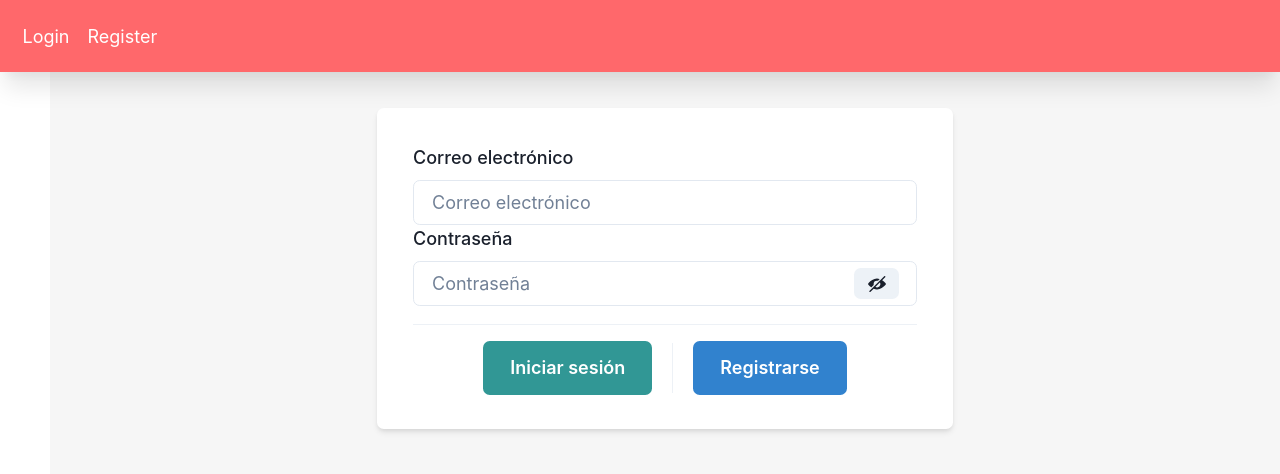
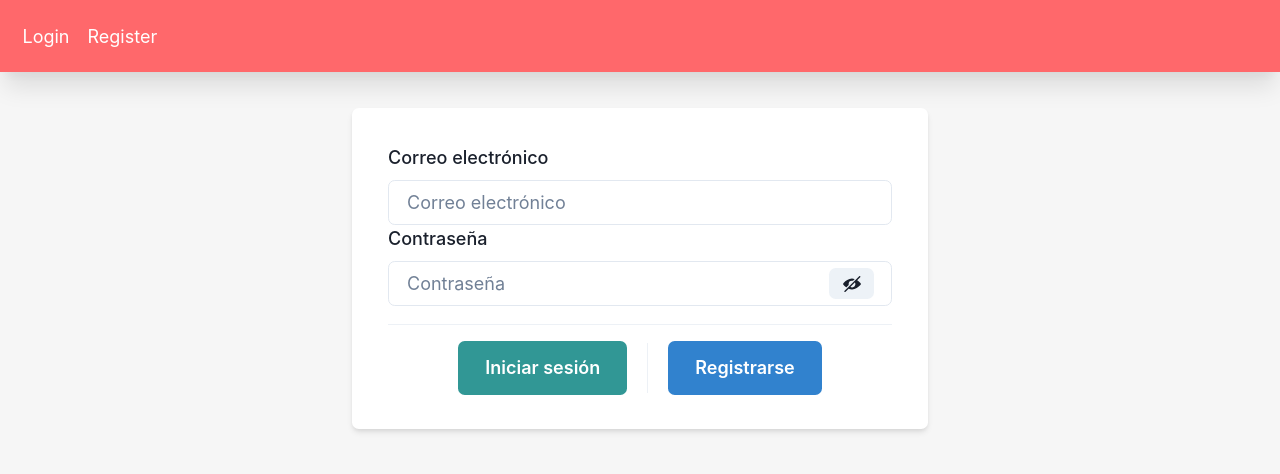
Before and after one commit to valpas312/integrador-front, a React (Vite) app: page / in a window 1280 px wide. Shown: the top 474 px of the page. Built offline with nearby package versions, Linux system fonts and the light colour scheme.

Commit message:
trabajando en detalles

```diff
--- a/src/components/layout/Layout.jsx
+++ b/src/components/layout/Layout.jsx
@@ -7,7 +7,6 @@ import SideNav from "../navbar/SideNav";
 // eslint-disable-next-line react/prop-types
 const Layout = ({ children }) => {
   const user = useSelector((state) => state.user.value);
-  const token = useSelector((state) => state.token.value);
 
   const { isOpen, onToggle } = useDisclosure();
 
@@ -15,12 +14,16 @@ const Layout = ({ children }) => {
     <>
       <Navbar />
       <Grid
-        templateAreas={`"nav main"`}
-        gridTemplateRows={"1fr"}
-        gridTemplateColumns={isOpen ? "200px 1fr" : "50px 1fr"}
+        //Si hay un usuario logueado, el sidenav ocupa el 20% del ancho de la pantalla
+        templateAreas={`"${user?.dni ? "nav" : ""} main"`}
+        gridTemplateRows={user?.dni ? "1fr" : ""}
+        gridTemplateColumns={
+          user.dni ? (user.dni && isOpen ? "200px 1fr" : "50px 1fr") : ""
+        }
         h="100vh"
       >
-        {user.dni && token && (
+        {//Si hay un usuario logueado, se muestra el sidenav
+          user?.dni && (
           <GridItem bg="#FF686B" area={"nav"}>
             <Button w="100%" borderRadius={0} bg="white" onClick={onToggle}>
               {isOpen ? <ChevronLeftIcon /> : <ChevronRightIcon />}
--- a/src/pages/login/Login.jsx
+++ b/src/pages/login/Login.jsx
@@ -72,6 +72,7 @@ const Login = () => {
       as="form"
       onSubmit={handleOnSubmit}
       maxW="lg"
+      minW="md"
       mx="auto"
       my="8"
       p="8"
```
Also changed, not shown: src/pages/turnos/Turnos.jsx (+0 -34 lines).
